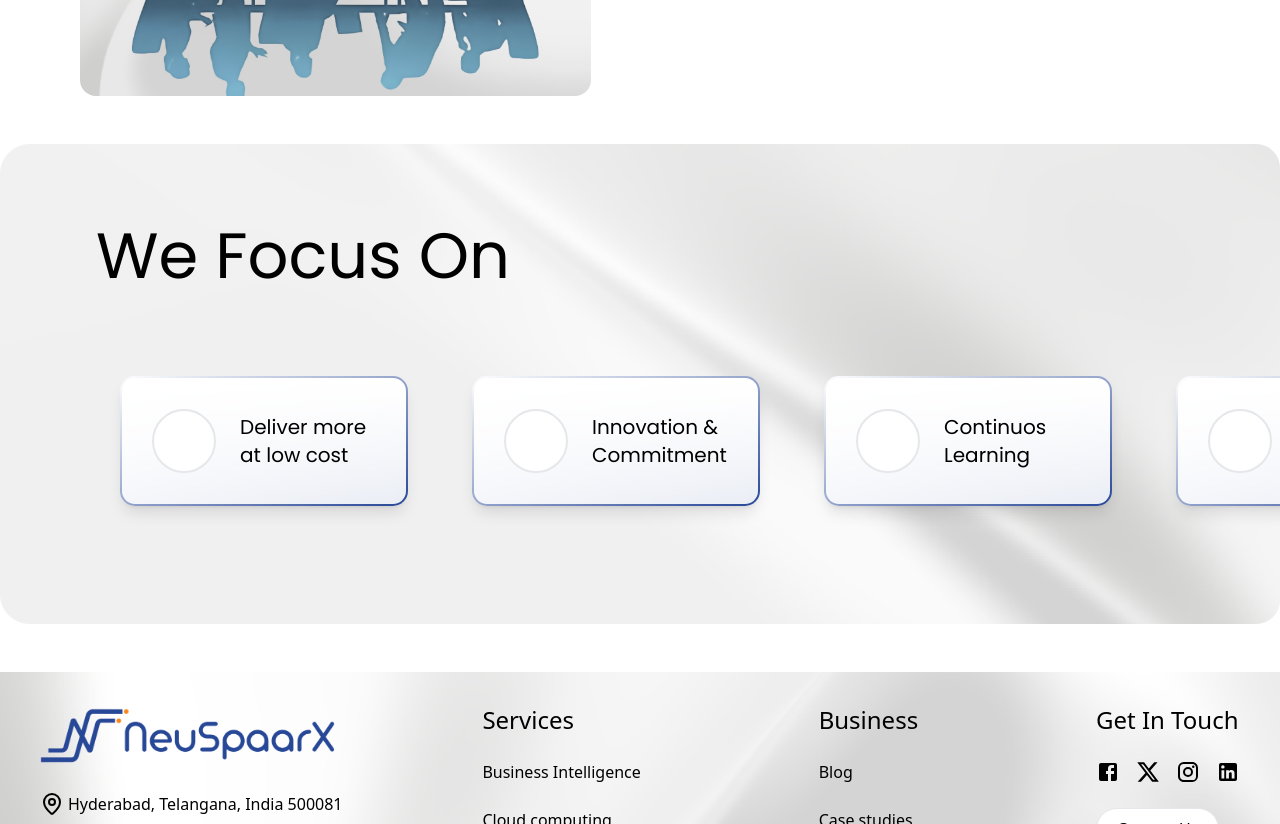
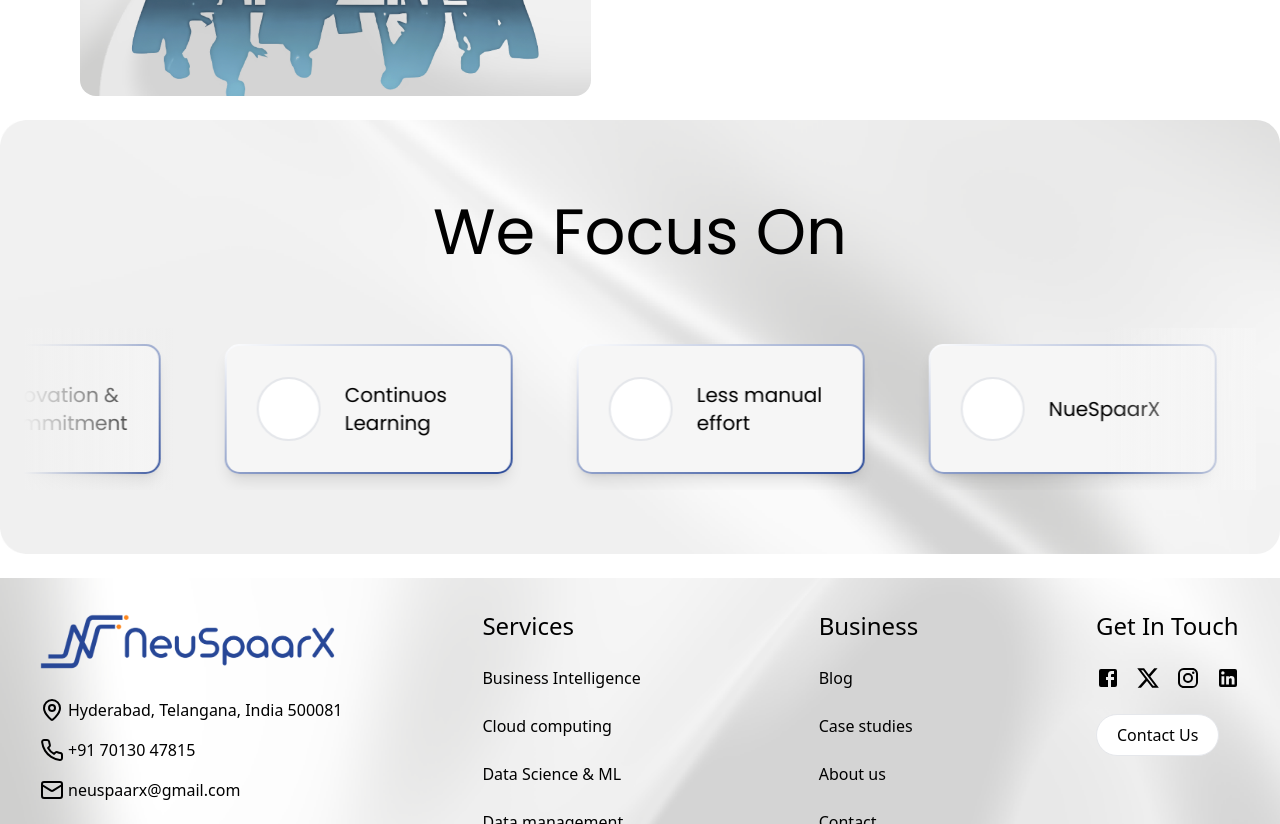
Before and after one commit to ajaykasturi/NeuSpaarX, a React (Vite) app in the folder frontend/: page / in a window 1280 px wide. Shown: the part 560-1384 px from the top of the page. Built offline with nearby package versions, Linux system fonts and the light colour scheme.

Commit message:
fix auto infinite scroll cards

```diff
--- a/frontend/src/components/WeFocusOn/FocusCard.jsx
+++ b/frontend/src/components/WeFocusOn/FocusCard.jsx
@@ -1,12 +1,15 @@
 import React from "react";
 
 function FocusCard({ card }) {
+  console.log(card.title);
   return (
-    <div className="flex items-center gap-x-6 rounded-[0.9375rem]  bg-focuscard-bg py-[1.94rem] w-[18rem] pl-[1.88rem] pr-[1.25rem] backdrop-blur shadow-lg shrink-0 gradient-border">
+    <div className="flex items-center gap-x-6 rounded-[0.9375rem]  bg-focuscard-bg py-[1.94rem] w-[18rem] pl-[1.88rem] pr-[1.25rem] backdrop-blur shadow-lg shrink-0 gradient-border whitespace-nowrap">
       <div className="rounded-full size-16 bg-white shrink-0 border-2"></div>
-      <div className="font-Poppins text-xl font-normal">{card.title}</div>
+      <div className="font-Poppins text-xl font-normal whitespace-normal">
+        {card.title}
+      </div>
     </div>
   );
 }
 
-export default FocusCard;
+export default React.memo(FocusCard);
--- a/frontend/src/components/WeFocusOn/WeFocusOn.jsx
+++ b/frontend/src/components/WeFocusOn/WeFocusOn.jsx
@@ -7,15 +7,20 @@
     { icon: "", title: "Innovation & Commitment" },
     { icon: "", title: "Continuos Learning" },
     { icon: "", title: "Less manual effort" },
-    { icon: "", title: "Innovation & Commitment1" },
+    { icon: "", title: "NueSpaarX" },
   ];
+  const concatConfig = [...cardConfig, ...cardConfig];
   return (
-    <div className="bg-wefocuson-bg bg-no-repeat bg-cover h-[30rem] w-full rounded-3xl py-16 pl-24 flex flex-col gap-y-12 my-12">
-      <div className="font-normal text-[4rem] font-Poppins">We Focus On</div>
-      <div className="flex gap-x-16 overflow-auto p-6">
-        {cardConfig.map((card) => (
-          <FocusCard key={card.title} card={card} />
-        ))}
+    <div className="bg-wefocuson-bg bg-no-repeat bg-cover w-full rounded-3xl py-16 px-6 flex flex-col gap-y-12 my-6">
+      <div className="font-normal text-[4rem] font-Poppins text-center">
+        We Focus On
+      </div>
+      <div className="py-4 overflow-hidden whitespace-nowrap w-full relative overlay after-overlay before-overlay  border-0 hover:[animation-play-state:paused]">
+        <div className="flex gap-x-16 animate-autoScrollInfinite hover:[animation-play-state:paused] w-max">
+          {concatConfig.map((card, index) => (
+            <FocusCard key={`${card.title}-${index}`} card={card} />
+          ))}
+        </div>
       </div>
     </div>
   );
--- a/frontend/src/index.css
+++ b/frontend/src/index.css
@@ -10,7 +10,22 @@
   border-radius: 0.9375rem;
   border: 2px solid transparent; /* Required to show the gradient border */
   background-clip: padding-box; /* Ensures the background gradient stays inside the border */
-  background: linear-gradient(white, rgba(255, 255, 255, 0.9)) padding-box,
-    linear-gradient(to bottom right, rgba(255, 255, 255, 1), rgba(39, 71, 151, 1))
+  background: linear-gradient(#f6f6f6, #f6f6f6) padding-box,
+    linear-gradient(
+        to bottom right,
+        rgba(255, 255, 255, 1),
+        rgba(39, 71, 151, 1)
+      )
       border-box;
 }
+
+.overlay::before,
+.overlay::after {
+  @apply absolute content-[''] top-0  w-[150px] h-full z-10;
+}
+.before-overlay::before {
+  @apply left-0 bg-gradient-to-l from-transparent to-[#f0f0f0];
+}
+.after-overlay::after {
+  @apply right-0 bg-gradient-to-r from-transparent to-[#F5F5F5];
+}
--- a/frontend/tailwind.config.js
+++ b/frontend/tailwind.config.js
@@ -8,7 +8,7 @@
       },
       colors: {
         appcolor: "#0C1F50",
-        "focuscard-bg": "rgba(255, 255, 255, 0.51)",
+        "focuscard-bg": "#F6F6F6",
         companycolor: "#274797",
       },
       backgroundImage: {
@@ -17,6 +17,16 @@
         borderImg:
           "linear-gradient(white, rgb(255, 255, 255)) padding-box, linear-gradient(to right,rgba(255, 255, 255, 1),rgba(39, 71, 151, 1))border-box",
       },
+      keyframes: {
+        slide: {
+          "100%": {
+            transform: "translateX(calc(-50% - 2rem))",
+          },
+        },
+      },
+      animation: {
+        autoScrollInfinite: "slide 20s infinite linear",
+      },
     },
   },
   plugins: [],
```
